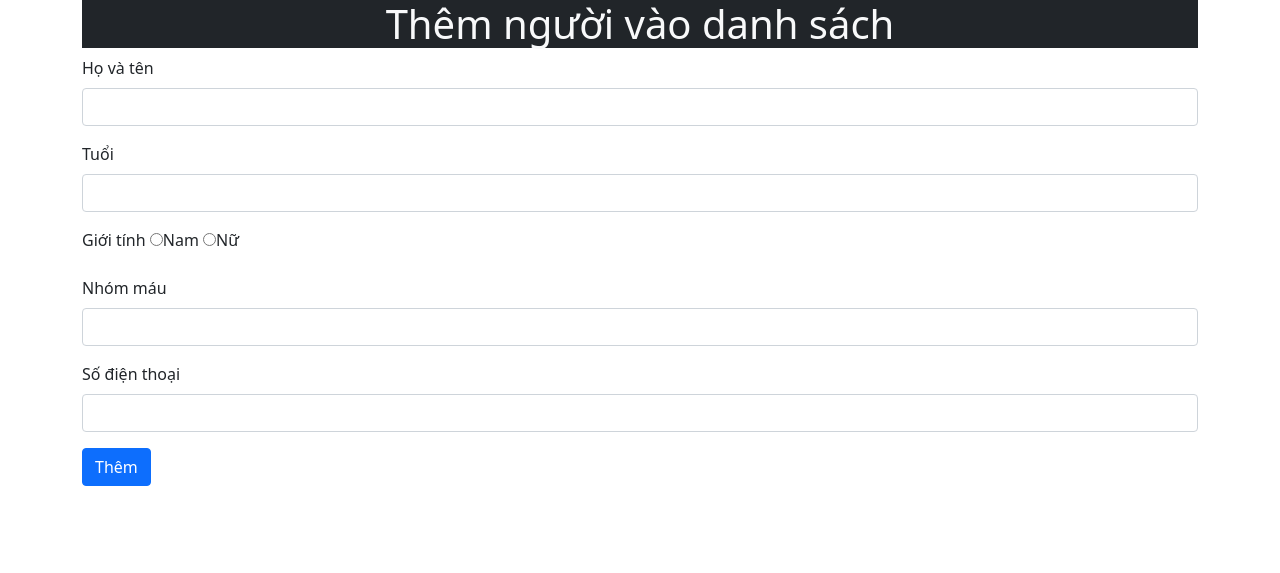
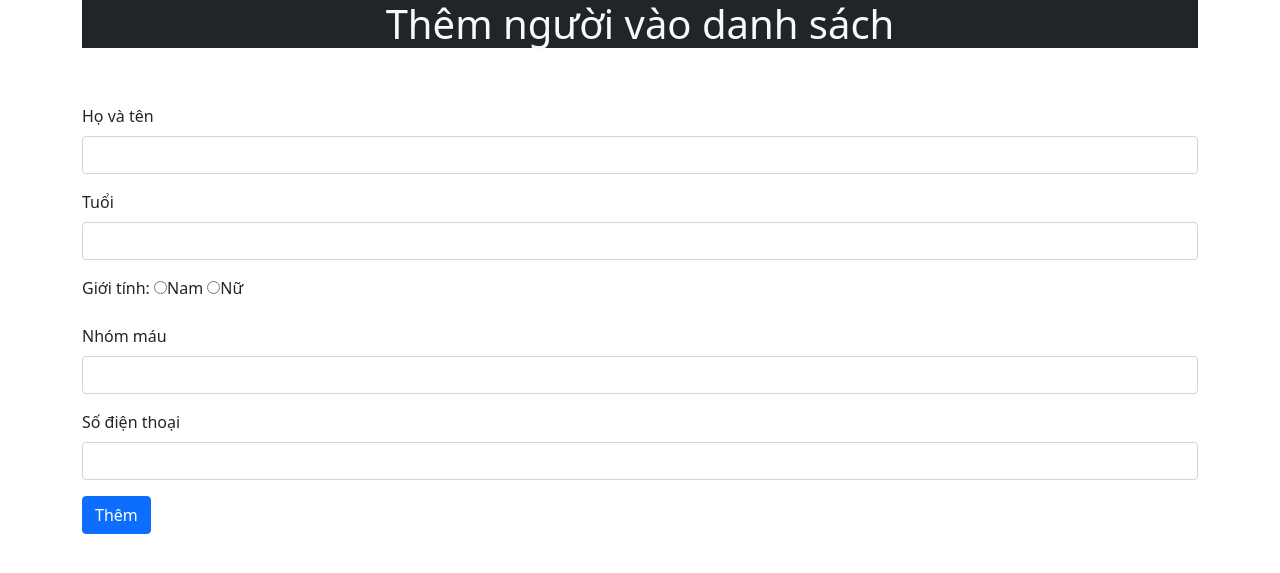
Before and after one commit to Duk1321/21102021, a PHP site: page /add.php in a window 1280 px wide. Shown: the top 573 px of the page. Run offline with PHP 8.4, Linux system fonts and the light colour scheme.

Commit message:
22/10/2021

```diff
--- a/add.php
+++ b/add.php
@@ -7,7 +7,7 @@
 <div class="container">
     <h1 class="text-center bg-dark text-light">Thêm người vào danh sách</h1>
 </div>
-<div class="container">
+<div class="container pt-5">
     <form action="./processing/process_add.php" method="POST">
         <div class="mb-3">
             <label class="form-label">Họ và tên</label>
@@ -18,7 +18,7 @@
             <input type="text" class="form-control" id="txtAge" name="txtAge">
         </div>
         <div class="mb-3">
-            <label class="form-label">Giới tính </label>
+            <label class="form-label">Giới tính: </label>
             <input type="radio" name="gender" value="male">Nam
             <input type="radio" name="gender" value="female">Nữ
         </div>
--- a/processing/update.php
+++ b/processing/update.php
@@ -10,7 +10,7 @@
     $age = $_POST['txtAge'];
     $b_Group = $_POST['txtBGroup'];
     $phone_Num = $_POST['txtPhone'];
-    $date = date("Y/m/d");
+    $date = $_POST['date'];
 
     include '../reuse/connect.php';
 
```
Also changed, not shown: processing/edit.php (+10 -0 lines).
